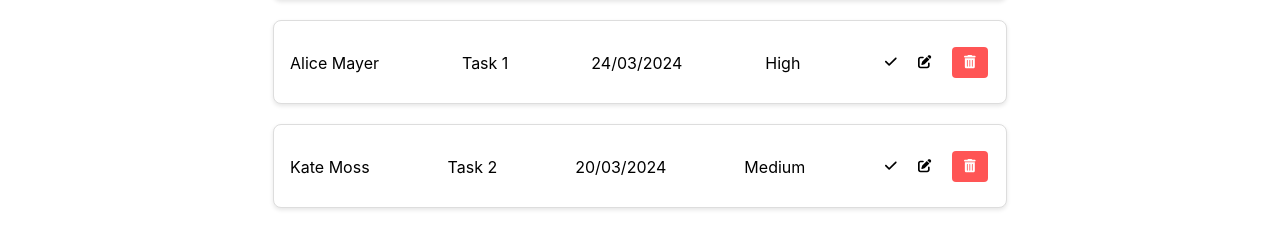
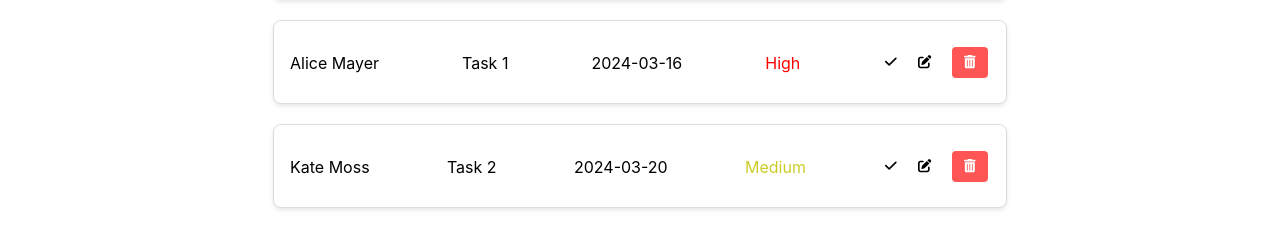
Before and after one commit to omkarjadhav0214/task_manager, a React (Create React App) app: page / in a window 1280 px wide. Shown: the part 196-429 px from the top of the page. Built offline with nearby package versions, Linux system fonts and the light colour scheme.

Commit message:
commit 3

```diff
--- a/src/Components/Task.js
+++ b/src/Components/Task.js
@@ -7,12 +7,27 @@ import { FontAwesomeIcon } from '@fortawesome/react-fontawesome';
 import { faTrashAlt, faCheck, faEdit } from '@fortawesome/free-solid-svg-icons';
 
 const Task = ({ teamMember, name, dueDate, priority, onDelete, onComplete, onUpdate }) => {
+
+  const getPriorityColor = () => {
+    switch(priority.toLowerCase()) {
+      case 'high':
+        return'red';
+      case'medium':
+        return 'rgb(204, 204, 41)';
+      case 'low':
+        return 'green';
+      default:
+        return '#fff';
+
+    }
+  };
+
   return (
-    <div className="task">
+    <div className="task" >
       <p className="task-info">{teamMember}</p>
       <p className="task-info">{name}</p>
       <p className="task-info">{dueDate}</p>
-      <p className="task-info">{priority}</p>
+      <p className="task-info" style={{color: getPriorityColor()}}>{priority}</p>
       <div className='btn'>
       <button className="action-button" onClick={onComplete}>
           <FontAwesomeIcon icon={faCheck} />
--- a/src/Components/TaskList.js
+++ b/src/Components/TaskList.js
@@ -10,8 +10,8 @@ import './TaskList.css';
 const TaskList = () => {
   const [showTaskForm, setShowTaskForm] = useState(false);
   const [tasks, setTasks] = useState([
-    { id: 1, teamMember: 'Alice Mayer', name: 'Task 1', dueDate: '24/03/2024', priority: 'High' },
-    { id: 2, teamMember: 'Kate Moss', name: 'Task 2', dueDate: '20/03/2024', priority: 'Medium' },
+    { id: 1, teamMember: 'Alice Mayer', name: 'Task 1', dueDate: '2024-03-16', priority: 'High' },
+    { id: 2, teamMember: 'Kate Moss', name: 'Task 2', dueDate: '2024-03-20', priority: 'Medium' },
   ]);
 
   const handleAddTask = (newTask) => {
@@ -23,6 +23,8 @@ const TaskList = () => {
     const updatedTasks = tasks.filter((task) => task.id !== taskId);
     setTasks(updatedTasks);
   };
+
+  const sortedTasks = tasks.slice().sort((a,b) => new Date(a.dueDate) - new Date(b.dueDate));
 
   return (
     <div>
@@ -39,7 +41,7 @@ const TaskList = () => {
           <p className="task-info">Priority</p>
           <p className="task-info">Actions</p>
         </div>
-        {tasks.map((task) => (
+        {sortedTasks.map((task) => (
           <Task
             key={task.id}
             teamMember={task.teamMember}
@@ -49,6 +51,16 @@ const TaskList = () => {
             onDelete={() => handleDeleteTask(task.id)}
           />
         ))}
+        {/* {tasks.map((task) => (
+          <Task
+            key={task.id}
+            teamMember={task.teamMember}
+            name={task.name}
+            dueDate={task.dueDate}
+            priority={task.priority}
+            onDelete={() => handleDeleteTask(task.id)}
+          />
+        ))} */}
       </div>
       {showTaskForm && <TaskForm onAddTask={handleAddTask} onCancel={() => setShowTaskForm(false)} />}
     </div>
```
